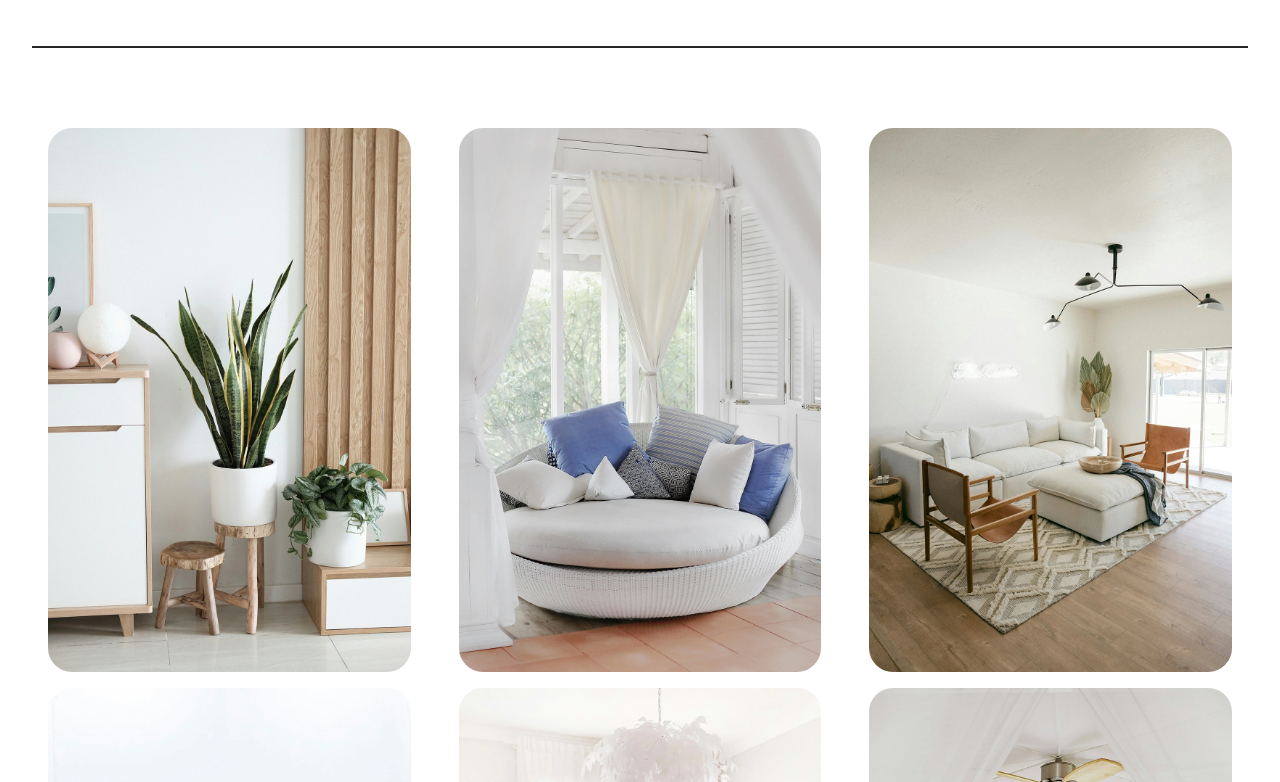
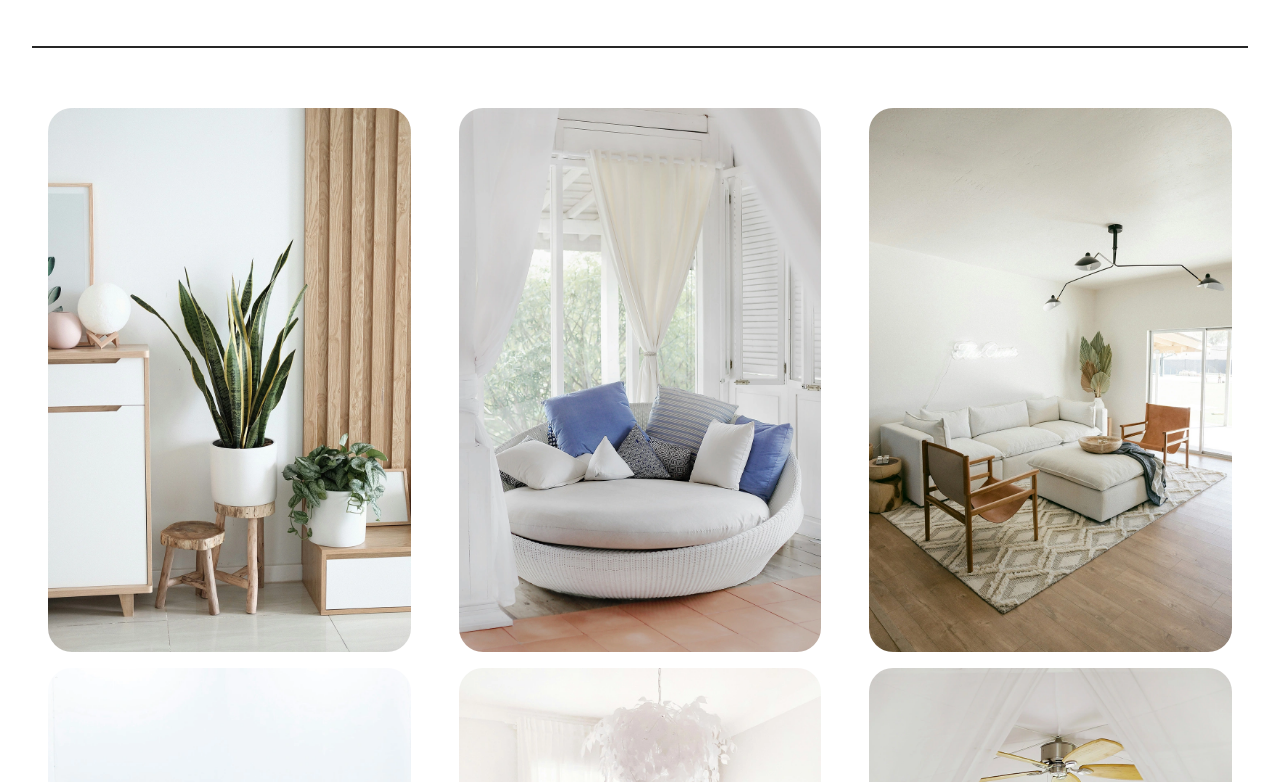
Before and after one commit to hussnain-uet-87/senius-renovation-site, a React (Vite) app: page / in a window 1280 px wide. Shown: the part 3138-3920 px from the top of the page. Built offline with nearby package versions, Linux system fonts and the light colour scheme.

Commit message:
Update Portfolio.jsx

```diff
--- a/src/components/Portfolio.jsx
+++ b/src/components/Portfolio.jsx
@@ -8,8 +8,8 @@ const Portfolio = () => {
         setActiveProjectId(activeProjectId === id ? null : id);
     };
   return (
-    <section id="portfolio" className="max-w-7xl mt-20 pb-20 mx-auto border-b-2 ">
-        <div className="grid gap-4 grid-cols-1 md:grid-cols-2 lg:grid-cols-3">
+    <section id="portfolio" className="max-w-7xl mt-15  mx-auto border-b-2 ">
+        <div className="grid gap-4 mb-15 grid-cols-1 md:grid-cols-2 lg:grid-cols-3">
             {PORTFOLIO_PROJECTS.map((project) => (
                 <div
                     key={project.id}
```
